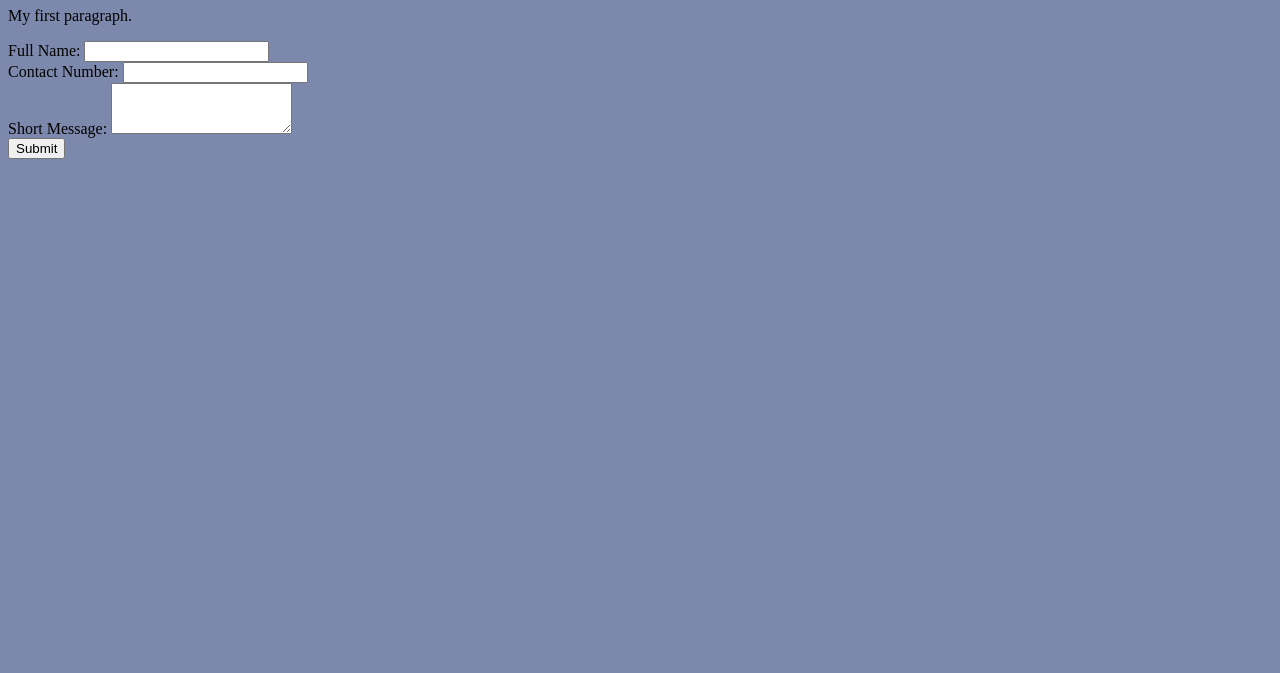
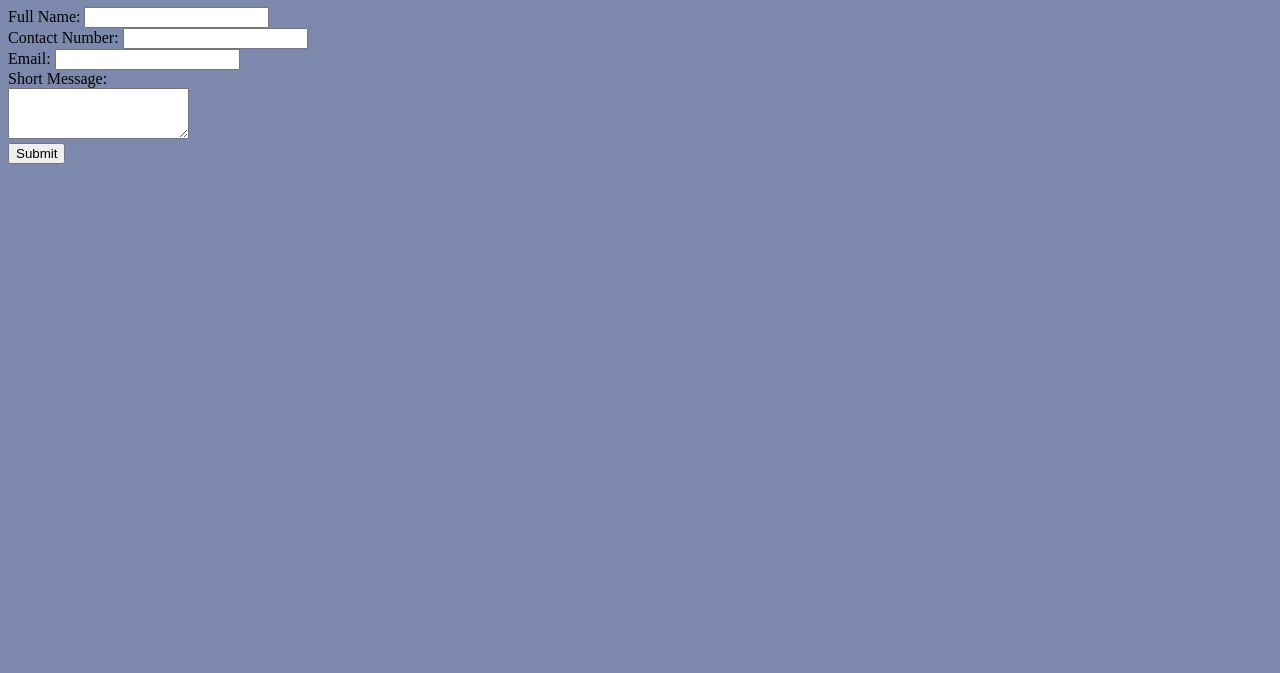
Before and after one commit to SkibbsMia/SkibbsMia.github.io, a website: page Scripts/contact.html in a window 1280 px wide. Shown: the part 127-800 px from the top of the page. Drawn offline with Linux system fonts and the light colour scheme.

Commit message:
form update

```diff
--- a/Scripts/contact.html
+++ b/Scripts/contact.html
@@ -18,16 +18,16 @@
 
 
         <h1>Contact Us</h1>
-        <p>My first paragraph.</p>
-
         <form>
             <label for="name">Full Name:</label>
             <input type="text" id="name"><br>
             <label for="contactNumber">Contact Number:</label>
             <input type="text" id="number"><br>
-            <label for="shortMessage">Short Message:</label>
+            <label for="email">Email:</label>
+            <input type="text" id="email"><br>
+            <label for="shortMessage">Short Message:</label><br>
             <textarea name="message" rows="3"></textarea><br>
-            <input type ="submit">
+            <button>Submit</button>
         </form>
 
     </body>
```
